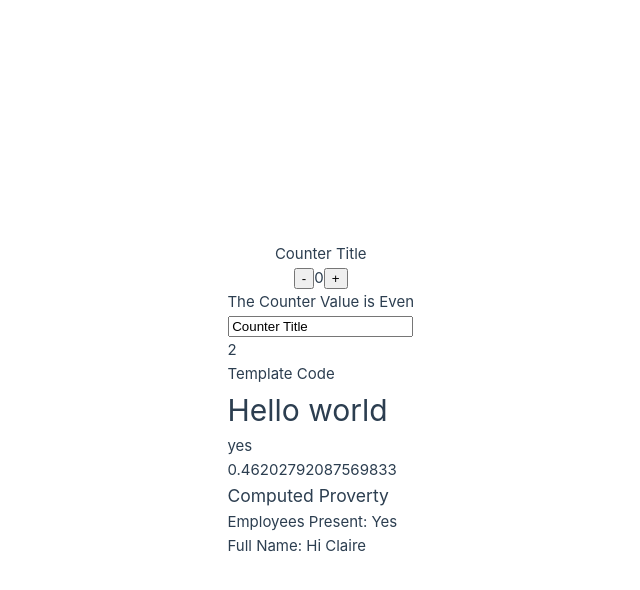
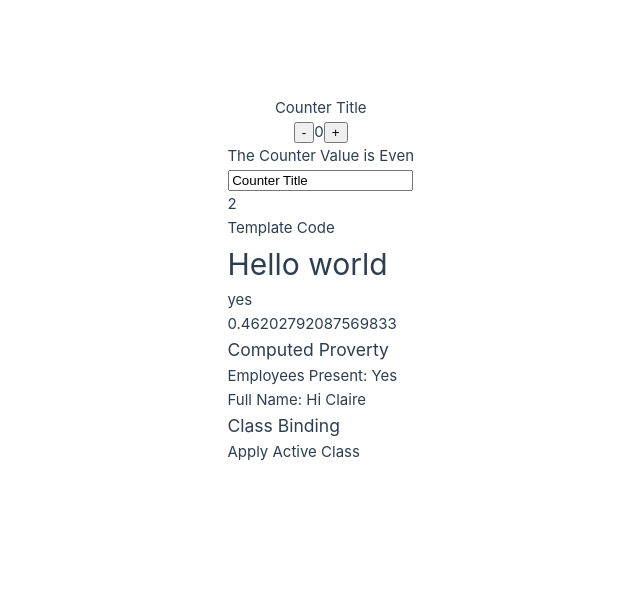
Before and after one commit to JeongAhYoon/vue_practice, a Vue app: page / in a window 1280 px wide. Shown: the top 590 px of the page, without its empty margins (226-866 px from the left). Built offline with nearby package versions, Linux system fonts and the light colour scheme.

Commit message:
Class Binding

```diff
--- a/src/App.vue
+++ b/src/App.vue
@@ -4,5 +4,7 @@
 <counter></counter>
 <TemplateSyntax />
 <ComputedComponent />
+<ClassComponent class="foo bar"/>
+<div style="margin-top: 15rem"></div>
   </div>
 </template>
--- /dev/null
+++ b/src/components/ClassComponent.vue
@@ -0,0 +1,35 @@
+<template>
+
+<h3 :class="$attrs.class">Class Binding</h3>
+<!-- <div :class="{active: isActive, 'text-danger': hasError}">Apply Active Class</div> -->
+<!-- <div :class="classObject">Apply Active Class</div> -->
+<!-- <div :class="[activeClass, errorClass]">Apply Active Class</div>  -->
+<!-- <div :class="['active', 'text-danger']">Apply Active Class</div>  -->
+<!-- <div :class="[isActive? activeClass: '', errorClass]">Apply Active Class</div>  -->
+<!-- <div :class="[{active: isActive}, errorClass]">Apply Active Class</div>  -->
+<div :class="[{[activeClass]: isActive}, errorClass]">Apply Active Class</div>
+
+</template>
+
+<script setup>
+import { reactive, ref, computed } from 'vue';
+//defineProps();
+const active = 'active'
+const isActive = ref(true);
+const hasError = ref(true);
+// const classObject = reactive({
+//     active: isActive,
+//     'text-danger': hasError
+// })
+
+const classObject = computed(() => {
+    return {
+    active: isActive.value && !hasError.value,
+    'text-danger': hasError.value
+};
+})
+
+const activeClass = ref('active');
+const errorClass = ref('text-danger');
+
+</script>
--- a/src/main.js
+++ b/src/main.js
@@ -5,9 +5,11 @@ import App from './App.vue'
 import Counter from './components/Counter.vue'
 import TemplateSyntax from './components/TemplateSyntax.vue';
 import ComputedComponent from './components/ComputedComponent.vue';
+import ClassComponent from './components/ClassComponent.vue';
 
 const app = createApp(App);
 app.component('Counter', Counter);
 app.component('TemplateSyntax', TemplateSyntax);
 app.component('ComputedComponent', ComputedComponent);
+app.component('ClassComponent', ClassComponent);
 app.mount('#app');
```
